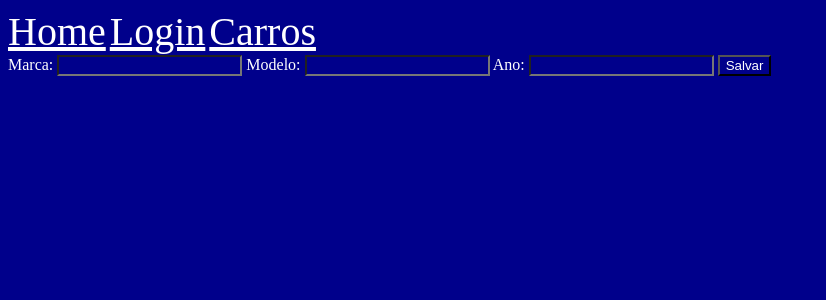
After one commit to strcogo/law2, a Flask app: template templates/carros_add.html in a window 1280 px wide. The commit adds this page. Shown: the top 300 px of the page, without its empty margins (0-826 px from the left). Run offline with Flask 3, Linux system fonts and the light colour scheme; the template is opened without the code that fills it, so the values that code supplies are empty.

Commit message:
12131
1213

```diff
--- a/app.py
+++ b/app.py
@@ -1,4 +1,4 @@
-from flask import Flask, render_template, request, flash
+from flask import *
 from database import db
 from flask_migrate import Migrate
 from models import Carros
@@ -18,32 +18,29 @@ migrate = Migrate(app, db)
 def index():
     return render_template("index.html")
 
-@app.route("/aula")
-@app.route("/aula/<name>")
-@app.route("/aula/<name>/<curso>")
-@app.route('/aula/<name>/<curso>/<int:ano>')
-def aula(name = "Carlos", curso = "carli", ano = 2):
-    dados = {'name':name, 'curso':curso, 'ano':ano}
-    return render_template("aula.html", dados_curso = dados)
-
-@app.route("/form")
-def form():
-    return render_template("form.html")
-
-@app.route("/dados", methods=["POST"])
-def dados():
-    flash("dados enviados!!")
-    dados = request.form
-    return render_template("dados.html", dados=dados)
-
 @app.route("/carros")
 def carros():
-    car = Carros.query.all
+    car = Carros.query.all()
     return render_template("carros.html", dados=car)
 
 @app.route("/carros/add")
 def carros_add():
-    pass
+    return render_template("carros_add.html")
+
+@app.route("/carros/save", methods=["POST"])
+def save():
+    marca = request.form.get("marca")
+    modelo = request.form.get("modelo")
+    ano = request.form.get("ano")
+    if marca and modelo and ano:
+        carros = Carros(marca, modelo, ano)
+        db.session.add(carros)
+        db.session.commit()
+        flash("Carro cadastrado")
+        return redirect('/carros')
+    else:
+        flash("Preencha todos os campos")
+        return redirect('/carros/add')
 
 if __name__ == '__main__':
     app.run()
--- a/templates/base.html
+++ b/templates/base.html
@@ -12,6 +12,7 @@
     <nav>
         <a href="/">Home</a>
         <a href="/form">Login</a>
+        <a href="/carros/add">Carros</a>
     </nav>
     <main>
         {% block conteudo %}
--- /dev/null
+++ b/templates/carros_add.html
@@ -0,0 +1,20 @@
+{% extends "base.html" %}
+
+{% block conteudo %}
+    {% set mensagens = get_flashed_messages() %}
+    {% if mensagens %}
+        {% for msg in mensagens %}
+            {{ msg }}
+        {% endfor %}
+    {% endif %}
+    <form action="/carros/save" method="post">
+        <label for="marca">Marca:</label>
+        <input type="text" name="marca" id="marca">
+        <label for="modelo">Modelo:</label>
+        <input type="text" name="modelo" id="modelo">
+        <label for="ano">Ano:</label>
+        <input type="number" name="ano" id="ano">
+        <button type="submit">Salvar</button>
+    </form>
+
+{% endblock %}
```
Also changed, not shown: migrations/versions/067aa7faea60_oi.py (added, +34 -0 lines), templates/carros.html (+11 -7 lines).
